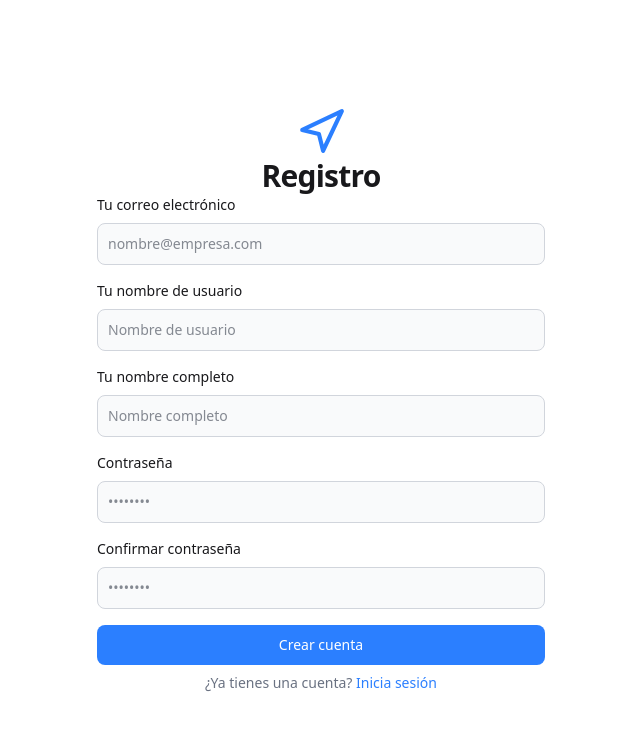
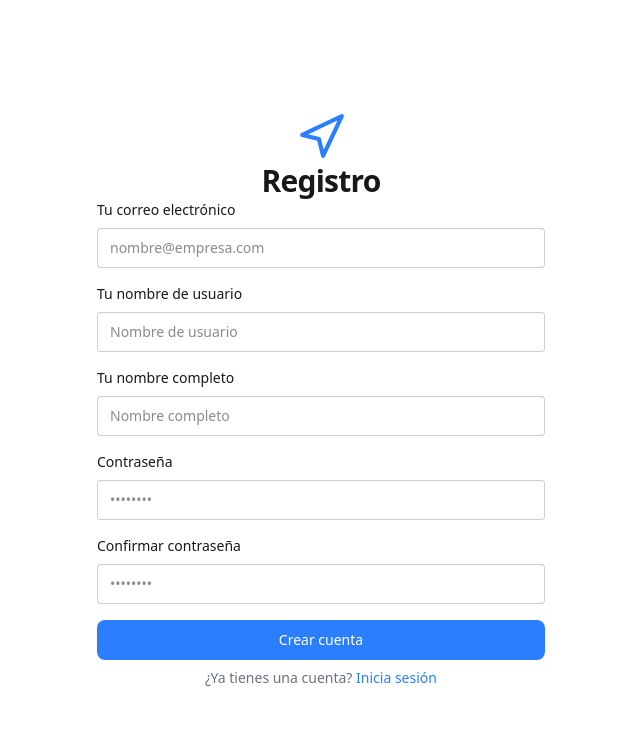
Before and after one commit to Nachorojo2015/chat-next, a Next.js app: page /auth/register in a window 1280 px wide. Shown: the top 730 px of the page, without its empty margins (319-959 px from the left). Built offline with nearby package versions, Linux system fonts and the light colour scheme; no server answers.

Commit message:
fixing design styles

```diff
--- a/app/auth/register/page.tsx
+++ b/app/auth/register/page.tsx
@@ -5,7 +5,7 @@ import Link from "next/link";
 export default function RegisterPage() {
   return (
     <section className="flex flex-col items-center justify-center px-5 h-dvh">
-      <div className="w-full xl:max-w-md bg-white">
+      <div className="w-full xl:max-w-md">
         <div>
           <Navigation size={50} className="mx-auto text-blue-500" />
           <h1 className="text-3xl text-center font-bold leading-tight tracking-tight">
--- a/components/auth/LoginForm.tsx
+++ b/components/auth/LoginForm.tsx
@@ -37,13 +37,13 @@ export const LoginForm = () => {
     <form className="flex flex-col gap-4" onSubmit={handleSubmit(onSubmit)}>
       <input
         placeholder="Nombre de usuario"
-        className="bg-gray-50 border border-gray-300 text-gray-900 text-sm rounded-lg block w-full p-2.5"
+        className="input w-full"
         {...register("username", { required: true })}
       />
       <input
         type="password"
         placeholder="Contraseña"
-        className="bg-gray-50 border border-gray-300 text-gray-900 text-sm rounded-lg block w-full p-2.5"
+        className="input w-full"
         {...register("password", { required: true })}
       />
       <button
--- a/components/auth/RegisterForm.tsx
+++ b/components/auth/RegisterForm.tsx
@@ -51,7 +51,7 @@ export const RegisterForm = () => {
         </label>
         <input
           type="email"
-          className="bg-gray-50 border border-gray-300 text-gray-900 text-sm rounded-lg block w-full p-2.5"
+          className="input w-full"
           placeholder="nombre@empresa.com"
           {...register("email", { required: true })}
         />
@@ -61,7 +61,7 @@ export const RegisterForm = () => {
           Tu nombre de usuario
         </label>
         <input
-          className="bg-gray-50 border border-gray-300 text-gray-900 text-sm rounded-lg block w-full p-2.5"
+          className="input w-full"
           placeholder="Nombre de usuario"
           {...register("username", { required: true })}
         />
@@ -71,7 +71,7 @@ export const RegisterForm = () => {
           Tu nombre completo
         </label>
         <input
-          className="bg-gray-50 border border-gray-300 text-gray-900 text-sm rounded-lg block w-full p-2.5"
+          className="input w-full"
           placeholder="Nombre completo"
           {...register("fullname", { required: true })}
         />
@@ -83,7 +83,7 @@ export const RegisterForm = () => {
         <input
           type="password"
           placeholder="••••••••"
-          className="bg-gray-50 border border-gray-300 text-gray-900 text-sm rounded-lg block w-full p-2.5"
+          className="input w-full"
           {...register("password", { required: true })}
         />
       </div>
@@ -96,7 +96,7 @@ export const RegisterForm = () => {
         </label>
         <input
           placeholder="••••••••"
-          className="bg-gray-50 border border-gray-300 text-gray-900 text-sm rounded-lg block w-full p-2.5"
+          className="input w-full"
           {...register("confirmPassword", { required: true })}
         />
       </div>
--- a/components/group/CreateGroupMenu.tsx
+++ b/components/group/CreateGroupMenu.tsx
@@ -61,7 +61,7 @@ export const CreateGroupMenu = () => {
       <nav className="flex items-center gap-6 p-2">
         <button
           onClick={closeCreateGroupMenu}
-          className="cursor-pointer transition-colors duration-300 hover:bg-slate-200 p-2 rounded-full"
+          className="cursor-pointer transition-colors duration-300 hover:bg-base-300 p-2 rounded-full"
         >
           <MoveLeft size={24} />
         </button>
--- a/components/group/SearchGroupItem.tsx
+++ b/components/group/SearchGroupItem.tsx
@@ -21,7 +21,7 @@ export const SearchGroupItem = ({
   return (
     <Link
       href={`/g/${id}`}
-      className="flex items-center gap-4 hover:bg-gray-100 p-2 rounded-lg transition cursor-pointer"
+      className="flex items-center gap-4 hover:bg-base-300 p-2 rounded-lg transition cursor-pointer"
     >
       <Image
         src={picture}
--- a/components/group/SearchPublicGroupsMenu.tsx
+++ b/components/group/SearchPublicGroupsMenu.tsx
@@ -42,7 +42,7 @@ export const SearchPublicGroupsMenu = () => {
       <nav className="flex items-center gap-6 p-2">
         <button
           onClick={closeCreateGroupMenu}
-          className="cursor-pointer transition-colors duration-300 hover:bg-slate-200 p-2 rounded-full"
+          className="cursor-pointer transition-colors duration-300 hover:bg-base-300 p-2 rounded-full"
         >
           <MoveLeft size={24} />
         </button>
--- a/components/private/SearchUsersItem.tsx
+++ b/components/private/SearchUsersItem.tsx
@@ -33,7 +33,7 @@ export const SearchUsersItem = ({
   return (
     <div
       className={clsx(
-        "flex items-center gap-4 hover:bg-gray-100 p-2 rounded-lg transition cursor-pointer",
+        "flex items-center gap-4 hover:bg-base-300 p-2 rounded-lg transition cursor-pointer",
         {
           "hidden": session?.user?.username === username,
         }
--- a/components/private/SearchUsersMenu.tsx
+++ b/components/private/SearchUsersMenu.tsx
@@ -42,7 +42,7 @@ export const SearchUsersMenu = () => {
       <nav className="flex items-center gap-6 p-2">
         <button
           onClick={closeSearchUsersMenu}
-          className="cursor-pointer transition-colors duration-300 hover:bg-slate-200 p-2 rounded-full"
+          className="cursor-pointer transition-colors duration-300 hover:bg-base-300 p-2 rounded-full"
         >
           <MoveLeft size={24} />
         </button>
```
